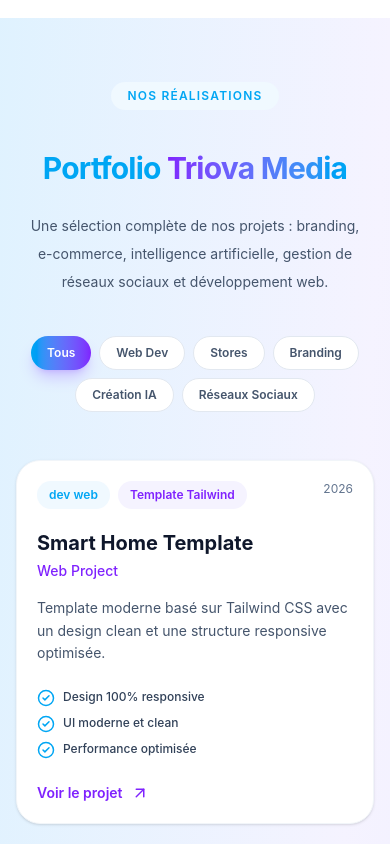
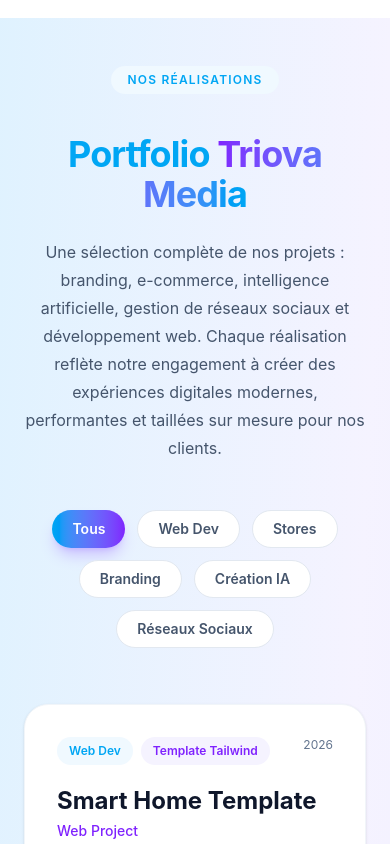
Before and after one commit to younesschalkhane/Triova-Media, a React (Vite) app in the folder frontend/client/: page / in a window 390 px wide. Shown: the part 5980-6824 px from the top of the page. Built offline with nearby package versions, Linux system fonts and the light colour scheme.

Commit message:
Responsive acceuil + footer + header

```diff
--- a/frontend/client/Pages/ComponentAcceuil/RealisationsSection.jsx
+++ b/frontend/client/Pages/ComponentAcceuil/RealisationsSection.jsx
@@ -3,12 +3,12 @@
 import scarf from "../../src/assets/scarf.jpeg";
 import fistank from "../../src/assets/fistank.jpeg";
 import triova from "../../src/assets/triova.jpeg";
-import { motion } from "framer-motion";
+
 const projects = [
 // WEB DEV
   {
     title: "Smart Home Template",
-    category: "dev web",
+    category: "Web Dev",
     type: "Template Tailwind",
     client: "Web Project",
     year: "2026",
@@ -19,7 +19,7 @@
   },
   {
     title: "Docplanner",
-    category: "Dev Web",
+    category: "Web Dev",
     type: "Site Créatif",
     client: "Web Project",
     year: "2026",
@@ -30,7 +30,7 @@
   },
   {
     title: "Hostaro Bootstrap",
-    category: "Dev Web",
+    category: "Web Dev",
     type: "Landing Page",
     client: "Web Project",
     year: "2026",
@@ -217,71 +217,43 @@
       ? projects
       : projects.filter((p) => p.category === selected);
 
-
-   const containerVariants = {
-  hidden: {},
-  visible: {
-    transition: {
-      staggerChildren: 0.15,
-    },
-  },
-};
-
-const cardVariants = {
-  hidden: {
-    opacity: 0,
-    y: 50,
-  },
-  visible: {
-    opacity: 1,
-    y: 0,
-    transition: {
-      duration: 0.6,
-    },
-  },
-};
-
   return (
     <section
       id="realisations"
-    className="relative bg-gradient-to-br from-sky-100 via-violet-50 to-violet-100 py-16 sm:py-20"
+      className="relative bg-gradient-to-br from-sky-100 via-violet-50 to-violet-100 py-12 sm:py-12"
     >
-    <div className="mx-auto max-w-7xl px-4 sm:px-6 lg:px-8">
-
+      <div className="mx-auto max-w-7xl px-6 lg:px-8">
         {/* HEADER */}
-      <motion.div
-        initial={{ opacity: 0, y: 40 }}
-        whileInView={{ opacity: 1, y: 0 }}
-        viewport={{ once: true }}
-        transition={{ duration: 0.8 }}
-        className="mx-auto max-w-3xl text-center"
-      >
+        <div className="mx-auto max-w-3xl text-center">
           <span className="inline-block px-4 py-1.5 rounded-full bg-sky-50 text-sky-500 text-xs font-semibold tracking-widest uppercase mb-4">
            Nos Réalisations
+
+
           </span>
 
-        <h1 className="mt-6 text-3xl sm:text-4xl md:text-5xl lg:text-6xl font-bold tracking-tight text-slate-900 leading-tight">
+          <h1 className="mt-6 text-4xl font-bold tracking-tight text-slate-900 sm:text-5xl md:text-6xl">
             <span className="text-sky-500">Portfolio</span>{" "}
             <span className="bg-gradient-to-r from-violet-600 to-sky-500 bg-clip-text text-transparent">
               Triova Media
             </span>
           </h1>
 
-        <p className="mx-auto mt-6 max-w-2xl text-sm sm:text-base md:text-lg leading-7 text-slate-600 px-2">
+          <p className="mx-auto mt-6 max-w-2xl text-base leading-7 text-slate-600 md:text-lg">
             Une sélection complète de nos projets : branding, e-commerce,
             intelligence artificielle, gestion de réseaux sociaux et
-          développement web.
+            développement web. Chaque réalisation reflète notre engagement à
+            créer des expériences digitales modernes, performantes et taillées
+            sur mesure pour nos clients.
           </p>
-      </motion.div>
+        </div>
 
-      {/* FILTERS */}
-      <div className="mt-10 mb-12 flex flex-wrap justify-center gap-2 sm:gap-3 px-2">
+        {/* FILTER BUTTONS */}
+        <div className="mt-12 mb-14 flex flex-wrap justify-center gap-3">
           {categories.map((cat) => (
             <button
               key={cat}
               onClick={() => setSelected(cat)}
-            className={`rounded-full px-4 sm:px-5 py-2 text-xs sm:text-sm font-semibold transition-all duration-300 ${
-              selected === cat
+              className={`rounded-full px-5 py-2 text-sm font-semibold transition-all duration-300 ${selected === cat
                 ? "bg-gradient-to-r from-sky-500 to-violet-600 text-white shadow-lg shadow-violet-500/30"
                 : "border border-slate-200 bg-white text-slate-600 hover:border-violet-200 hover:bg-violet-50 hover:text-violet-600"
                 }`}
@@ -291,23 +263,12 @@
           ))}
         </div>
 
-      {/* PROJECTS */}
-      <motion.div
-        variants={containerVariants}
-        initial="hidden"
-        whileInView="visible"
-        viewport={{ once: true, amount: 0.1 }}
-        className="grid grid-cols-1 sm:grid-cols-2 xl:grid-cols-3 gap-6"
-      >
+        {/* GRID */}
+        <div className="grid grid-cols-1 gap-6 md:grid-cols-2 lg:grid-cols-3">
           {filtered.map((p) => (
-          <motion.div
+            <div
               key={`${p.category}-${p.title}`}
-            variants={cardVariants}
-            whileHover={{
-              y: -8,
-              scale: 1.02,
-            }}
-            className="group relative flex flex-col overflow-hidden rounded-3xl border border-slate-100 bg-white p-5 sm:p-6 lg:p-8 shadow-sm hover:shadow-xl transition-all duration-300"
+              className="group relative flex flex-col overflow-hidden rounded-3xl border border-slate-100 bg-white p-8 shadow-sm transition-all duration-300 hover:-translate-y-1 hover:shadow-xl"
             >
               <span className="absolute inset-x-0 top-0 h-1 origin-left scale-x-0 bg-gradient-to-r from-sky-500 to-violet-600 transition-transform duration-300 group-hover:scale-x-100" />
 
@@ -315,8 +276,8 @@
                 <div className="mb-6 -mx-2 overflow-hidden rounded-2xl bg-gradient-to-br from-slate-50 to-white">
                   <img
                     src={p.image}
-                  alt={p.title}
-                  className="aspect-[4/3] w-full object-contain p-3 sm:p-4 transition-transform duration-500 group-hover:scale-105"
+                    alt={`${p.title} logo`}
+                    className="aspect-[4/3] w-full object-contain p-4 transition-transform duration-500 group-hover:scale-105"
                     loading="lazy"
                   />
                 </div>
@@ -327,45 +288,30 @@
                   <span className="rounded-full bg-sky-50 px-3 py-1.5 text-xs font-semibold text-sky-500">
                     {p.category}
                   </span>
-
                   <span className="rounded-full bg-violet-50 px-3 py-1.5 text-xs font-semibold text-violet-600">
                     {p.type}
                   </span>
                 </div>
-
-              {p.year && (
-                <div className="text-xs text-slate-500">{p.year}</div>
-              )}
+                {p.year && <div className="text-xs text-slate-500">{p.year}</div>}
               </div>
 
-            <h3 className="mb-1 text-xl sm:text-2xl font-bold text-slate-900 group-hover:text-violet-600 transition-colors">
+              <h3 className="mb-1 text-2xl font-bold text-slate-900 transition-colors group-hover:text-violet-600">
                 {p.title}
               </h3>
 
               {p.client && (
-              <p className="mb-4 text-sm font-medium text-violet-600">
-                {p.client}
-              </p>
+                <p className="mb-4 text-sm font-medium text-violet-600">{p.client}</p>
               )}
 
-            <p className="mb-6 text-sm md:text-base leading-relaxed text-slate-600">
+              <p className="mb-6 text-sm leading-relaxed text-slate-600 md:text-base">
                 {p.description}
               </p>
 
               <div className="mb-6 space-y-2">
                 {p.results.map((r, i) => (
-                <div
-                  key={i}
-                  className="flex items-start gap-2 text-xs sm:text-sm"
-                >
-                  <CheckCircle2
-                    size={18}
-                    className="text-sky-500 shrink-0"
-                  />
-
-                  <span className="font-medium text-slate-700">
-                    {r}
-                  </span>
+                  <div key={i} className="flex items-center gap-2 text-sm">
+                    <CheckCircle2 size={18} className="text-sky-500" />
+                    <span className="font-medium text-slate-700">{r}</span>
                   </div>
                 ))}
               </div>
@@ -374,18 +320,17 @@
                 href={p.link}
                 target="_blank"
                 rel="noopener noreferrer"
-              className="mt-auto inline-flex items-center gap-2 text-sm font-semibold text-violet-600 hover:text-sky-500 transition-colors"
+                className="mt-auto inline-flex items-center gap-2 text-sm font-semibold text-violet-600 transition-colors hover:text-sky-500"
               >
                 Voir le projet
-
                 <ArrowUpRight
                   size={18}
                   className="transition-transform group-hover:-translate-y-1 group-hover:translate-x-1"
                 />
               </a>
-          </motion.div>
+            </div>
           ))}
-      </motion.div>
+        </div>
 
         {filtered.length === 0 && (
           <p className="mt-12 text-center text-slate-500">
```
Lines whose indentation alone changed are shown as unchanged.
